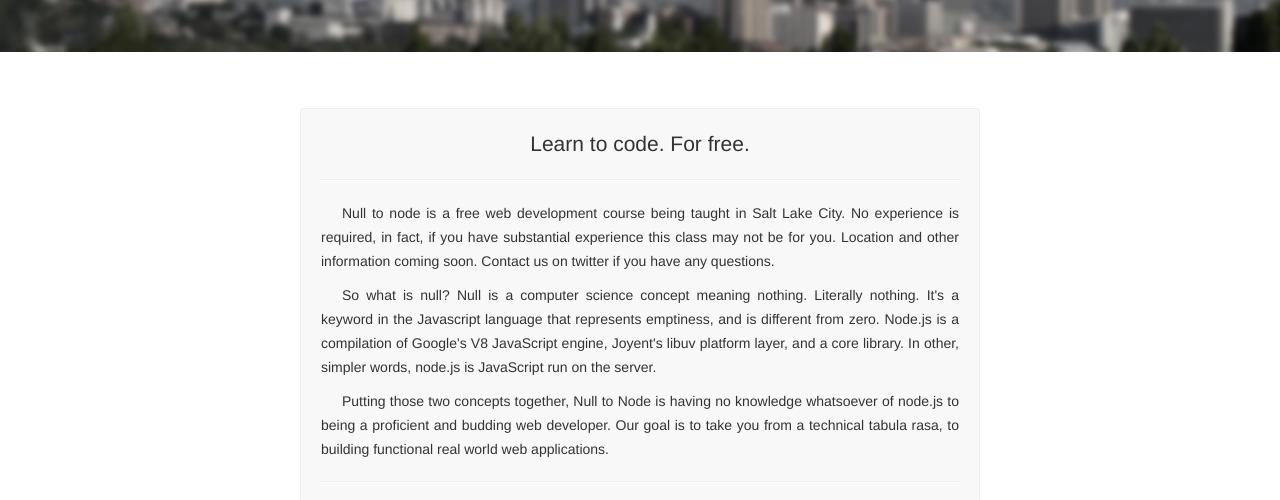
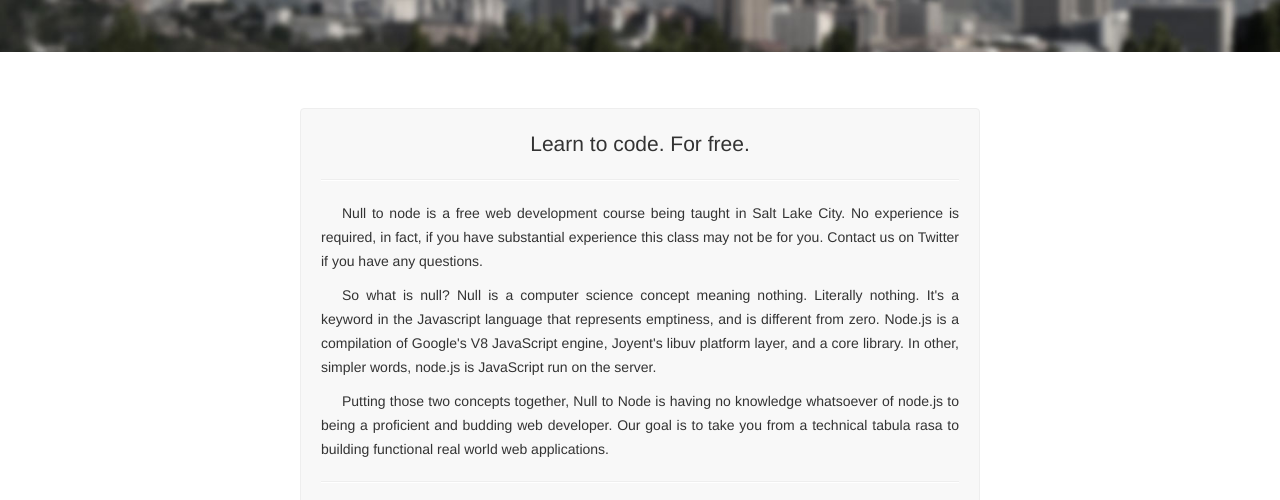
Before and after one commit to phatpenguin/nulltonode, a website: page index.html in a window 1280 px wide. Shown: the part 448-948 px from the top of the page. Drawn offline with Linux system fonts and the light colour scheme.

Commit message:
Cleaned up some copy.

```diff
--- a/index.html
+++ b/index.html
@@ -15,9 +15,9 @@
     <section class="css-module">
       <p class="lead" style="text-align: center;">Learn to code. For free.</p>
       <hr>
-      <p class="css-desc">Null to node is a free web development course being taught in Salt Lake City. No experience is required, in fact, if you have substantial experience this class may not be for you. Location and other information coming soon. Contact us on twitter if you have any questions.</p>
+      <p class="css-desc">Null to node is a free web development course being taught in Salt Lake City. No experience is required, in fact, if you have substantial experience this class may not be for you. Contact us on Twitter if you have any questions.</p>
       <p class="css-desc">So what is null? Null is a computer science concept meaning nothing. Literally nothing. It's a keyword in the Javascript language that represents emptiness, and is different from zero. Node.js is a compilation of Google's V8 JavaScript engine, Joyent's libuv platform layer, and a core library. In other, simpler words, node.js is JavaScript run on the server.</p>
-      <p class="css-desc">Putting those two concepts together, Null to Node is having no knowledge whatsoever of node.js to being a proficient and budding web developer. Our goal is to take you from a technical tabula rasa, to building functional real world web applications.</p>
+      <p class="css-desc">Putting those two concepts together, Null to Node is having no knowledge whatsoever of node.js to being a proficient and budding web developer. Our goal is to take you from a technical tabula rasa to building functional real world web applications.</p>
       <hr>
       <img src="img/tech-logos.png" alt="">
     </section>
```
